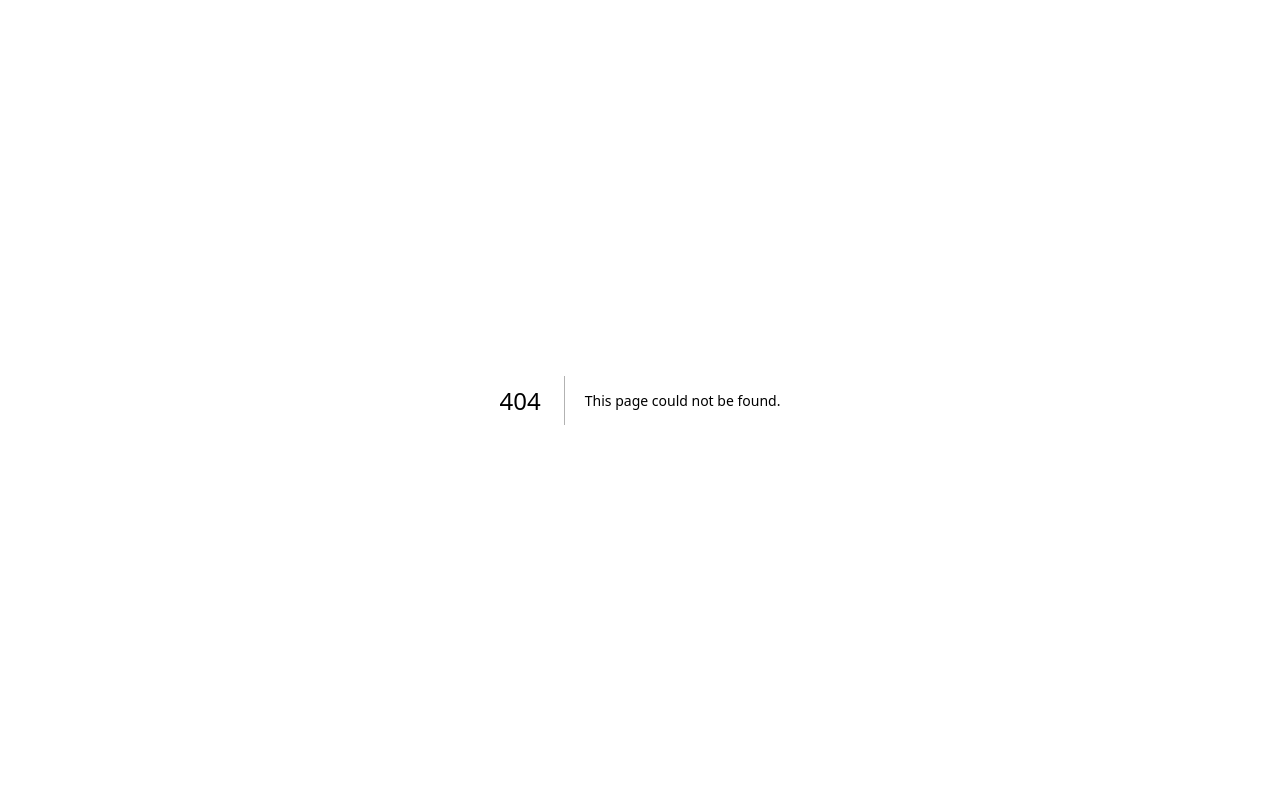
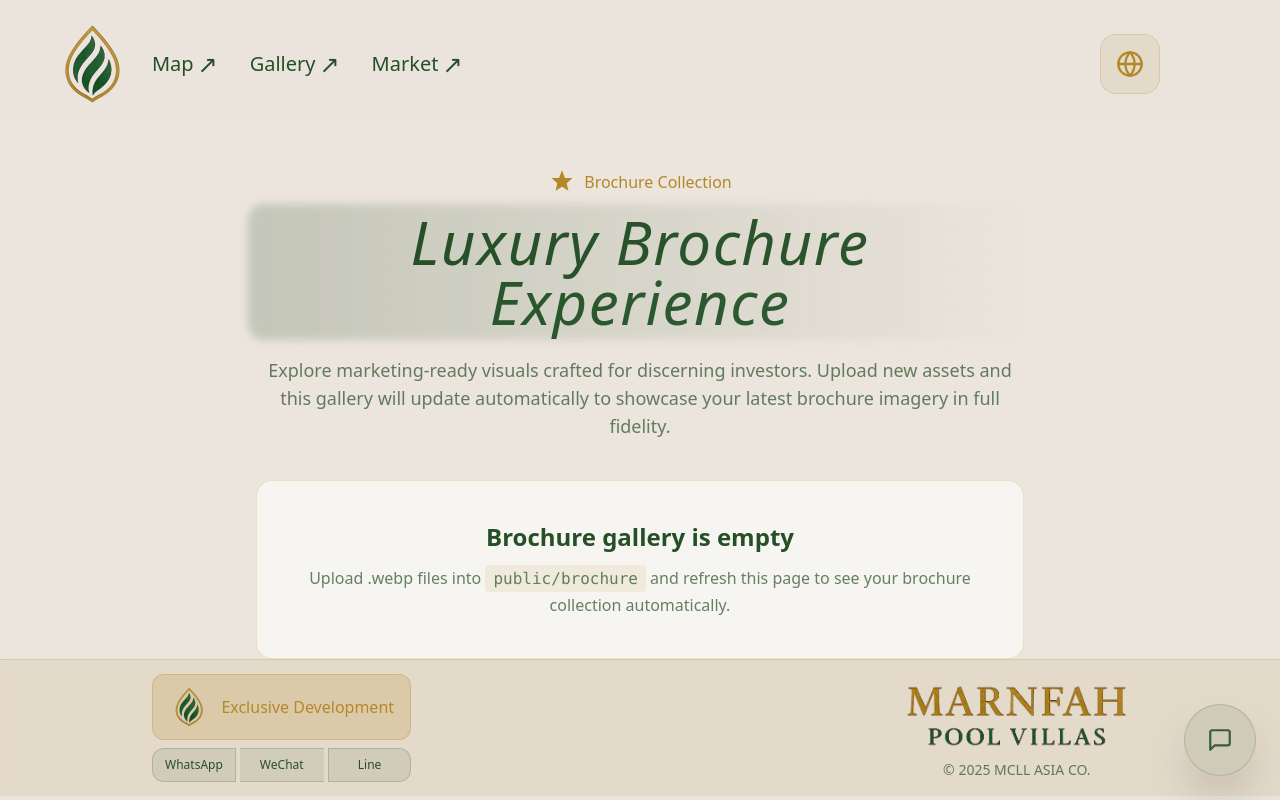
Before and after one commit to Marnfah-Pool-Villas/truffle-clone-v398, a Next.js app in the folder truffle-clone/: page /brochure in a window 1280 px wide. Before the commit this address had no page. Built offline with nearby package versions, Linux system fonts and the light colour scheme; a web font is replaced by a local one.

Commit message:
Create brochure gallery page
cgen-b76639aa46ea432ea0e6be9131d7ef6a

```diff
--- /dev/null
+++ b/truffle-clone/src/app/brochure/page.tsx
@@ -0,0 +1,150 @@
+'use client'
+
+import { useEffect, useMemo, useState } from 'react'
+import Navigation from '@/components/Navigation'
+import PageTransition from '@/components/PageTransition'
+import LoadingAnimation from '@/components/LoadingAnimation'
+import MouseParticles from '@/components/MouseParticles'
+import ContactFooter from '@/components/ContactFooter'
+
+interface BrochureImage {
+  src: string
+  alt: string
+}
+
+export default function BrochurePage() {
+  const [isLoadingComplete, setIsLoadingComplete] = useState(false)
+  const [isFetchingImages, setIsFetchingImages] = useState(true)
+  const [images, setImages] = useState<BrochureImage[]>([])
+  const [errorMessage, setErrorMessage] = useState<string | null>(null)
+
+  useEffect(() => {
+    const controller = new AbortController()
+
+    const loadImages = async () => {
+      try {
+        const response = await fetch('/api/brochure-images', { signal: controller.signal })
+        if (!response.ok) {
+          throw new Error(`Request failed with status ${response.status}`)
+        }
+
+        const payload = (await response.json()) as { images?: BrochureImage[] }
+        setImages(Array.isArray(payload.images) ? payload.images : [])
+        setErrorMessage(null)
+      } catch (error) {
+        if ((error as Error).name !== 'AbortError') {
+          setErrorMessage('Unable to load brochure assets right now. Please refresh or try again later.')
+        }
+      } finally {
+        if (!controller.signal.aborted) {
+          setIsFetchingImages(false)
+        }
+      }
+    }
+
+    loadImages().catch(() => {
+      setErrorMessage('Unable to load brochure assets right now. Please refresh or try again later.')
+      setIsFetchingImages(false)
+    })
+
+    return () => {
+      controller.abort()
+    }
+  }, [])
+
+  const galleryContent = useMemo(() => {
+    if (isFetchingImages) {
+      return (
+        <div className="grid grid-cols-1 sm:grid-cols-2 lg:grid-cols-3 gap-6 mt-8">
+          {Array.from({ length: 6 }).map((_, index) => (
+            <div
+              key={`brochure-skeleton-${index}`}
+              className="h-48 sm:h-56 lg:h-64 rounded-2xl bg-[#264f28]/10 animate-pulse"
+            />
+          ))}
+        </div>
+      )
+    }
+
+    if (images.length === 0) {
+      return (
+        <div className="max-w-3xl mx-auto text-center mt-10 bg-white/60 border border-[#b48828]/20 rounded-2xl px-6 py-10">
+          <h2 className="text-2xl font-semibold text-[#264f28] mb-3">Brochure gallery is empty</h2>
+          <p className="text-[#264f28]/70 leading-relaxed">
+            Upload .webp files into <code className="bg-[#b48828]/10 px-2 py-1 rounded">public/brochure</code> and refresh this page to see your brochure collection automatically.
+          </p>
+        </div>
+      )
+    }
+
+    return (
+      <div className="grid grid-cols-1 sm:grid-cols-2 lg:grid-cols-3 gap-6 mt-8">
+        {images.map(image => (
+          <figure
+            key={image.src}
+            className="group relative overflow-hidden rounded-2xl border border-[#b48828]/20 bg-white/80 backdrop-blur-sm shadow-lg"
+          >
+            <img
+              src={image.src}
+              alt={image.alt}
+              className="w-full h-64 object-cover transition-transform duration-500 group-hover:scale-105"
+              loading="lazy"
+            />
+            <figcaption className="absolute inset-x-0 bottom-0 bg-gradient-to-t from-black/80 via-black/40 to-transparent text-white px-4 py-3 text-sm font-medium">
+              {image.alt}
+            </figcaption>
+          </figure>
+        ))}
+      </div>
+    )
+  }, [images, isFetchingImages])
+
+  return (
+    <div className="antialiased" style={{ margin: 0, padding: 0 }}>
+      {!isLoadingComplete && (
+        <LoadingAnimation onLoadingComplete={() => setIsLoadingComplete(true)} />
+      )}
+
+      <div className={`transition-opacity duration-500 ${isLoadingComplete ? 'opacity-100' : 'opacity-0'}`} style={{ height: 'auto', minHeight: 'auto' }}>
+        <MouseParticles />
+        <Navigation />
+        <PageTransition>
+          <main className="w-full overflow-hidden" style={{ margin: 0, padding: 0 }}>
+            <section className="bg-[#ede5d9]/25 pt-6 sm:pt-8 lg:pt-12 pb-12 sm:pb-16 lg:pb-20">
+              <div className="max-w-6xl mx-auto px-4 sm:px-6">
+                <header className="text-center max-w-3xl mx-auto">
+                  <div className="inline-flex items-center justify-center gap-2 text-[#b48828] font-medium mb-4">
+                    <svg width="28" height="28" viewBox="0 0 24 24" fill="currentColor">
+                      <path d="M12 2L14.5 8.5L21 8.5L16 13L17.5 19.5L12 16L6.5 19.5L8 13L3 8.5L9.5 8.5L12 2Z" />
+                    </svg>
+                    <span>Brochure Collection</span>
+                  </div>
+                  <h1 className="text-3xl md:text-5xl lg:text-6xl font-light italic text-[#264f28] tracking-wide leading-tight">
+                    <span className="relative inline-block">
+                      <span className="absolute -inset-2 bg-gradient-to-r from-[#264f28]/20 via-[#264f28]/10 to-transparent rounded-2xl blur-sm" />
+                      <span className="relative bg-gradient-to-r from-[#264f28] to-[#2d5a30] bg-clip-text text-transparent font-medium">
+                        Luxury Brochure Experience
+                      </span>
+                    </span>
+                  </h1>
+                  <p className="mt-6 text-[#264f28]/70 leading-relaxed text-base sm:text-lg">
+                    Explore marketing-ready visuals crafted for discerning investors. Upload new assets and this gallery will update automatically to showcase your latest brochure imagery in full fidelity.
+                  </p>
+                </header>
+
+                {errorMessage && (
+                  <div className="mt-8 rounded-2xl border border-red-300 bg-red-50/80 px-4 py-3 text-red-700 text-sm">
+                    {errorMessage}
+                  </div>
+                )}
+
+                {galleryContent}
+              </div>
+            </section>
+            <ContactFooter />
+          </main>
+        </PageTransition>
+      </div>
+    </div>
+  )
+}
```
